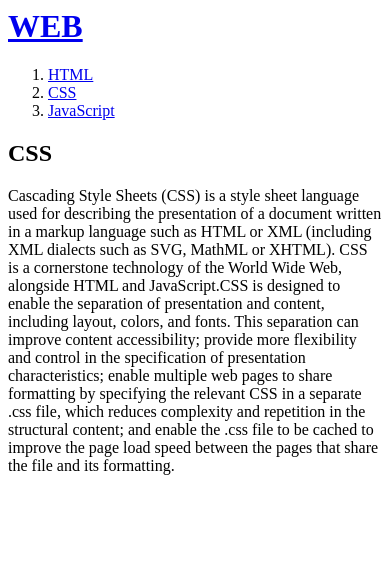
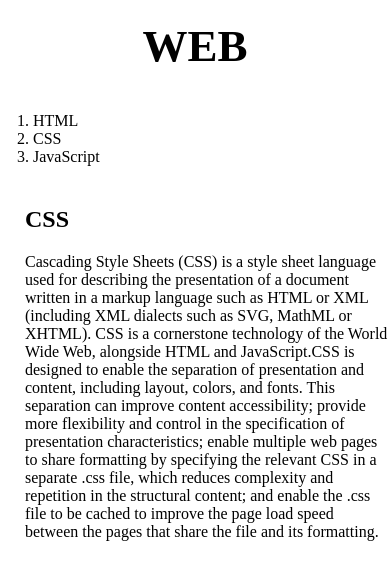
Before and after one commit to composure0202/my-first-web-site, a plain HTML site: page 2.html in a window 390 px wide. Drawn offline with Linux system fonts and the light colour scheme; a script that the page names is missing.

Commit message:
반응형디자인(미디어쿼리) 추가

```diff
--- a/2.html
+++ b/2.html
@@ -2,39 +2,75 @@
   <head>
     <title>WEB1 - CSS</title>
     <meta charset="utf-8">
-    <!-- Global site tag (gtag.js) - Google Analytics -->
+    <style>
+    body{
+      margin:0;
+    }
+    a {
+      color:black;
+      text-decoration: none;
+    }
+    h1 {
+      font-size:45px;
+      text-align: center;
+      border-bottom:1px solid gray;
+      margin:0;
+      padding:20px;
+    }
+    ol{
+      border-right:1px solid gray;
+      width:100px;
+      margin:0;
+      padding:20px;
+    }
+    #grid{
+      display: grid;
+      grid-template-columns: 150px 1fr;
+    }
+    #grid ol{
+      padding-left:33px;
+    }
+    #grid #article{
+      padding-left:25px;
+    }
+    @media(max-width:800px){
+      #grid{
+        display: block;
+      }
+      ol{
+        border-right:none;
+      }
+      h1 {
+        border-bottom:none;
+      }
+    }
+  </style>
+    <!-- Global site tg (gtag.js) - Google Analytics -->
 <script async src="https://www.googletagmanager.com/gtag/js?id=UA-241581709-1"></script>
 <script>
   window.dataLayer = window.dataLayer || [];
   function gtag(){dataLayer.push(arguments);}
   gtag('js', new Date());
-
   gtag('config', 'UA-241581709-1');
 </script>
 
   </head>
   <body>
     <h1><a href="index.html">WEB</a></h1>
+    <div id="grid">
       <ol>
         <li><a href="1.html">HTML</a></li>
         <li><a href="2.html">CSS</a></li>
         <li><a href="3.html">JavaScript</a></li>
       </ol>
+      <div id="article">
       <h2>CSS</h2>
           <p>Cascading Style Sheets (CSS) is a style sheet language used for describing the presentation of a document written in a markup language such as HTML or XML (including XML dialects such as SVG, MathML or XHTML). CSS is a cornerstone technology of the World Wide Web, alongside HTML and JavaScript.CSS is designed to enable the separation of presentation and content, including layout, colors, and fonts. This separation can improve content accessibility; provide more flexibility and control in the specification of presentation characteristics; enable multiple web pages to share formatting by specifying the relevant CSS in a separate .css file, which reduces complexity and repetition in the structural content; and enable the .css file to be cached to improve the page load speed between the pages that share the file and its formatting.</p>
           <p>
+          </div>
+        </div>
           <div id="disqus_thread"></div>
-    <script>
-        /**
-        *  RECOMMENDED CONFIGURATION VARIABLES: EDIT AND UNCOMMENT THE SECTION BELOW TO INSERT DYNAMIC VALUES FROM YOUR PLATFORM OR CMS.
-        *  LEARN WHY DEFINING THESE VARIABLES IS IMPORTANT: https://disqus.com/admin/universalcode/#configuration-variables    */
-        /*
-        var disqus_config = function () {
-        this.page.url = PAGE_URL;  // Replace PAGE_URL with your page's canonical URL variable
-        this.page.identifier = PAGE_IDENTIFIER; // Replace PAGE_IDENTIFIER with your page's unique identifier variable
-        };
-        */
-        (function() { // DON'T EDIT BELOW THIS LINE
+    <script>(function() { // DON'T EDIT BELOW THIS LINE
         var d = document, s = d.createElement('script');
         s.src = 'https://web1-9eecyye0zb.disqus.com/embed.js';
         s.setAttribute('data-timestamp', +new Date());
```
Also changed, not shown: 1.html (+43 -0 lines), 3.html (+44 -0 lines), index.html (+43 -1 lines). Lines whose indentation alone changed are shown as unchanged.
